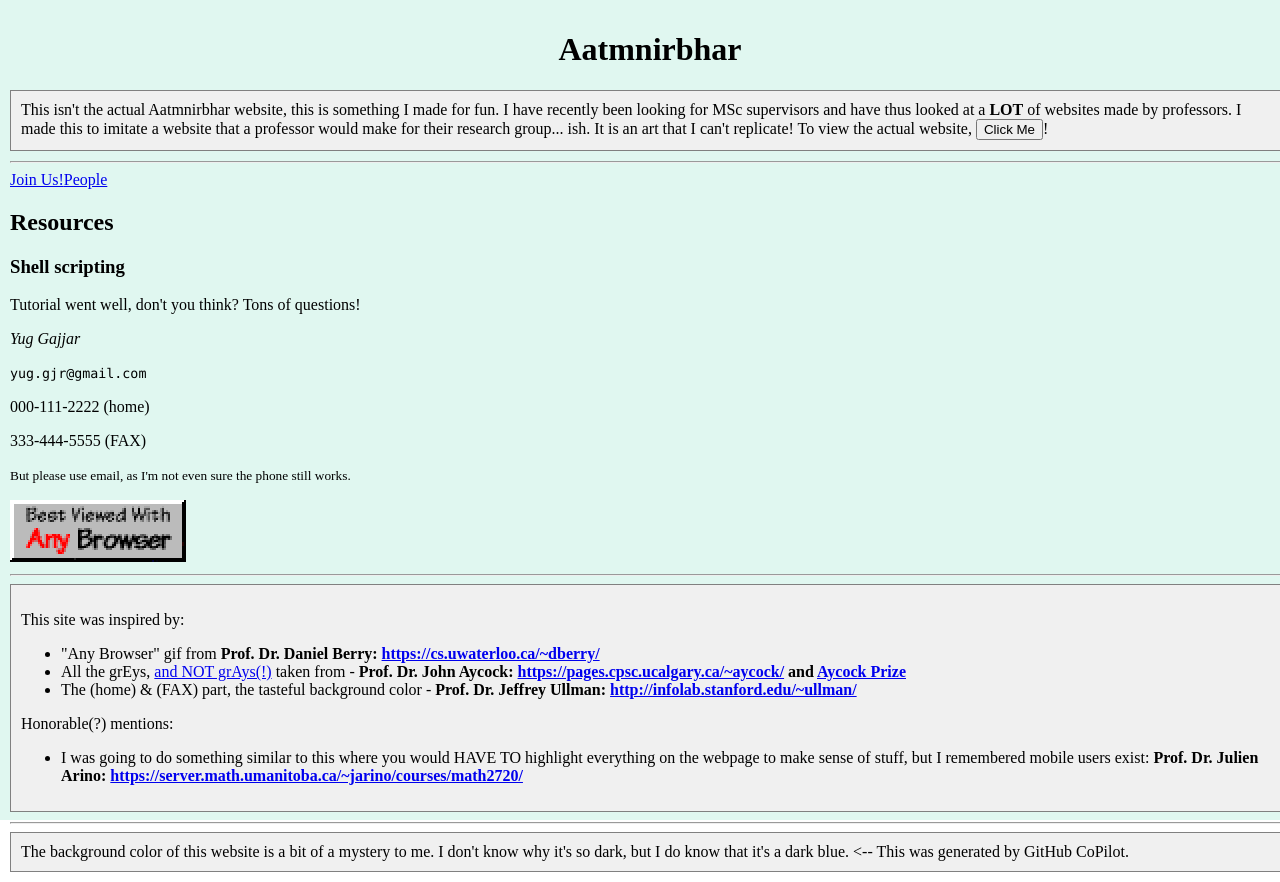
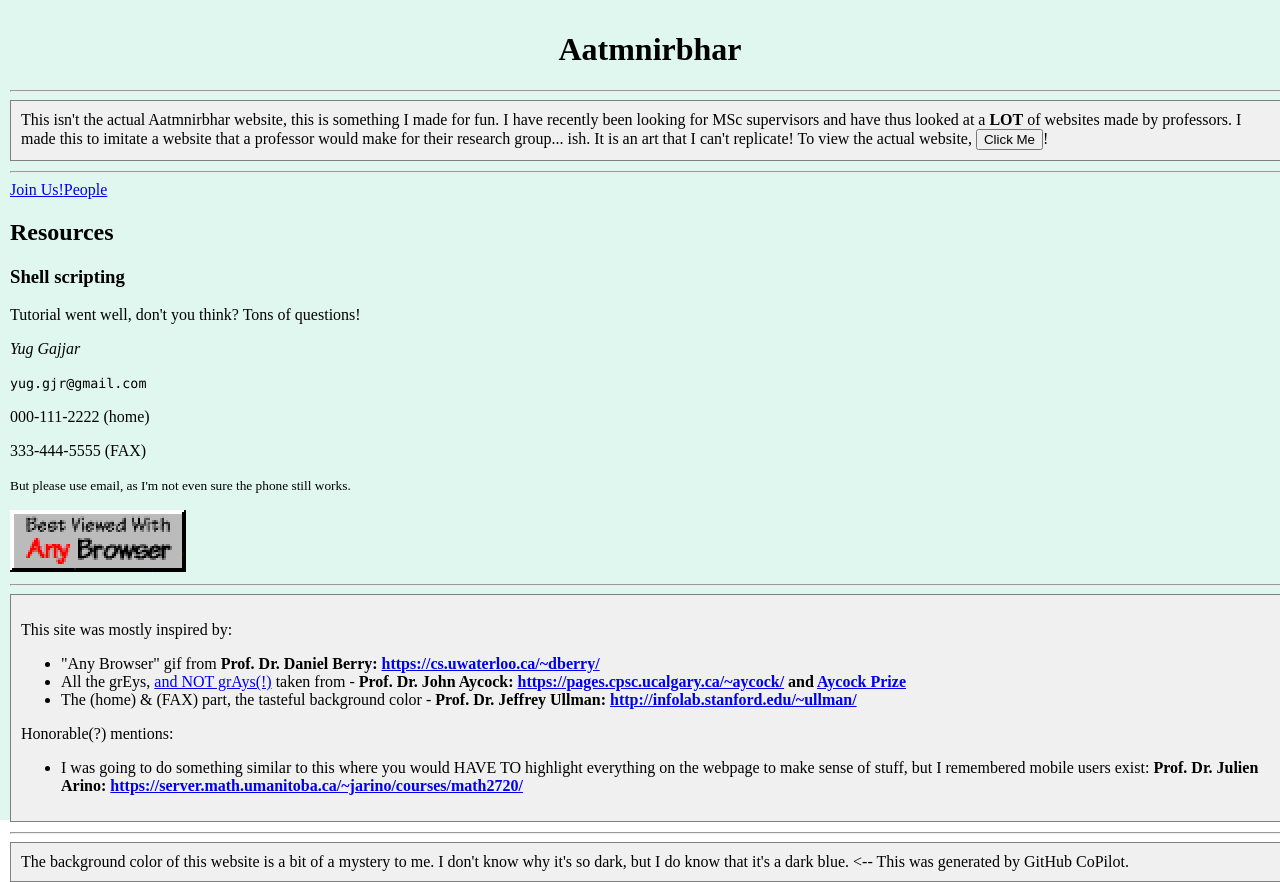
Before and after one commit to Yug34/aatmnirbhar, a React (Create React App) app: page / in a window 1280 px wide. Built offline with nearby package versions, Linux system fonts and the light colour scheme.

Commit message:
Changed readme

```diff
--- a/src/Components/ProfessorSite.js
+++ b/src/Components/ProfessorSite.js
@@ -6,6 +6,7 @@ function ProfSite(props) {
   return (
     <div className="professor-site">
       <h1 className="centered-text">Aatmnirbhar</h1>
+      <hr />
       <div className="greyBox" id="disclaimer">
         This isn't the actual Aatmnirbhar website, this is something I made for
         fun. I have recently been looking for MSc supervisors and have thus
@@ -40,7 +41,7 @@ function ProfSite(props) {
         <img src={anyBrowser} alt="anyBrowser" id="anyBrowser" />
         <hr />
         <div className="greyBox">
-          <p>This site was inspired by:</p>
+          <p>This site was mostly inspired by:</p>
           <ul>
             <li>
               "Any Browser" gif from{" "}
```
Also changed, not shown: 1 other file (tests, documents, lock files or other folders).
